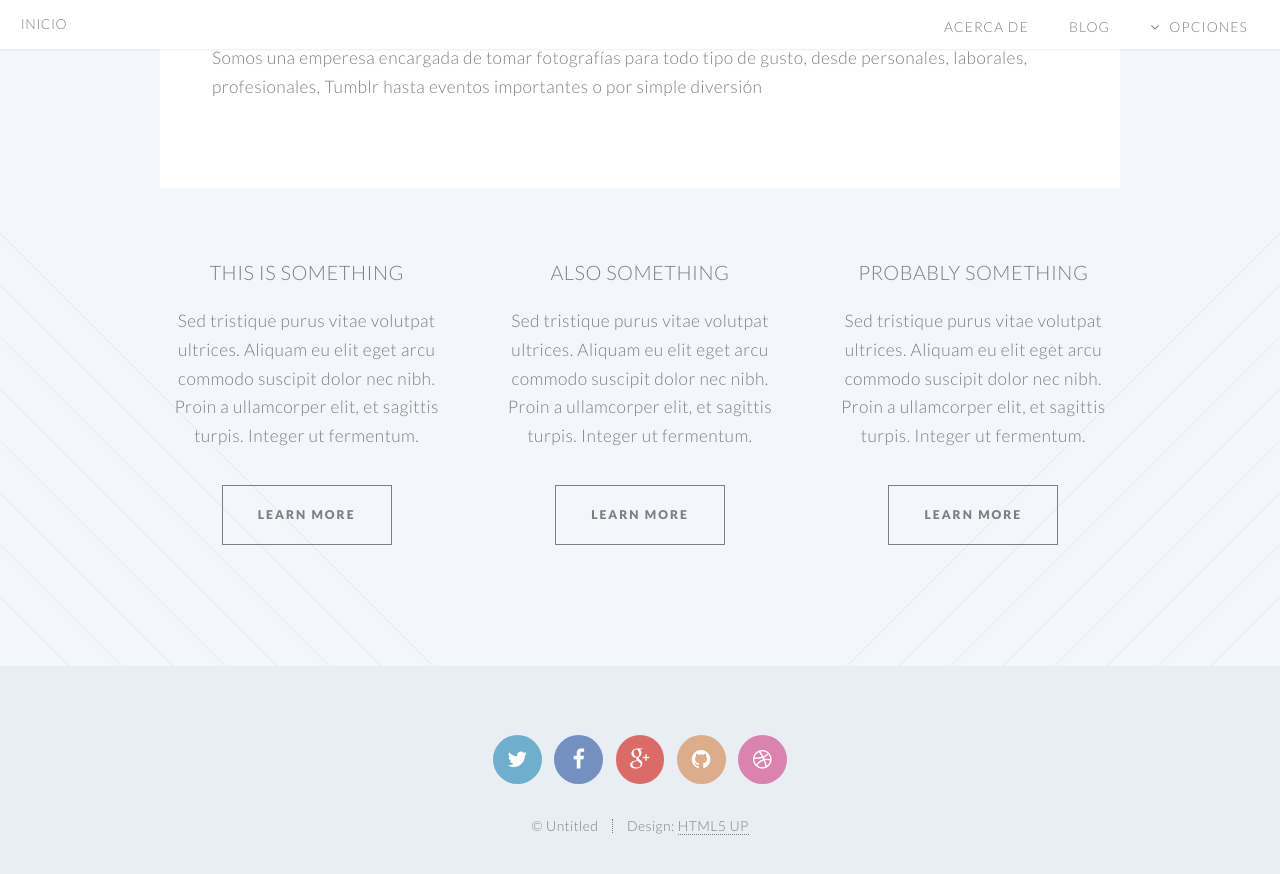
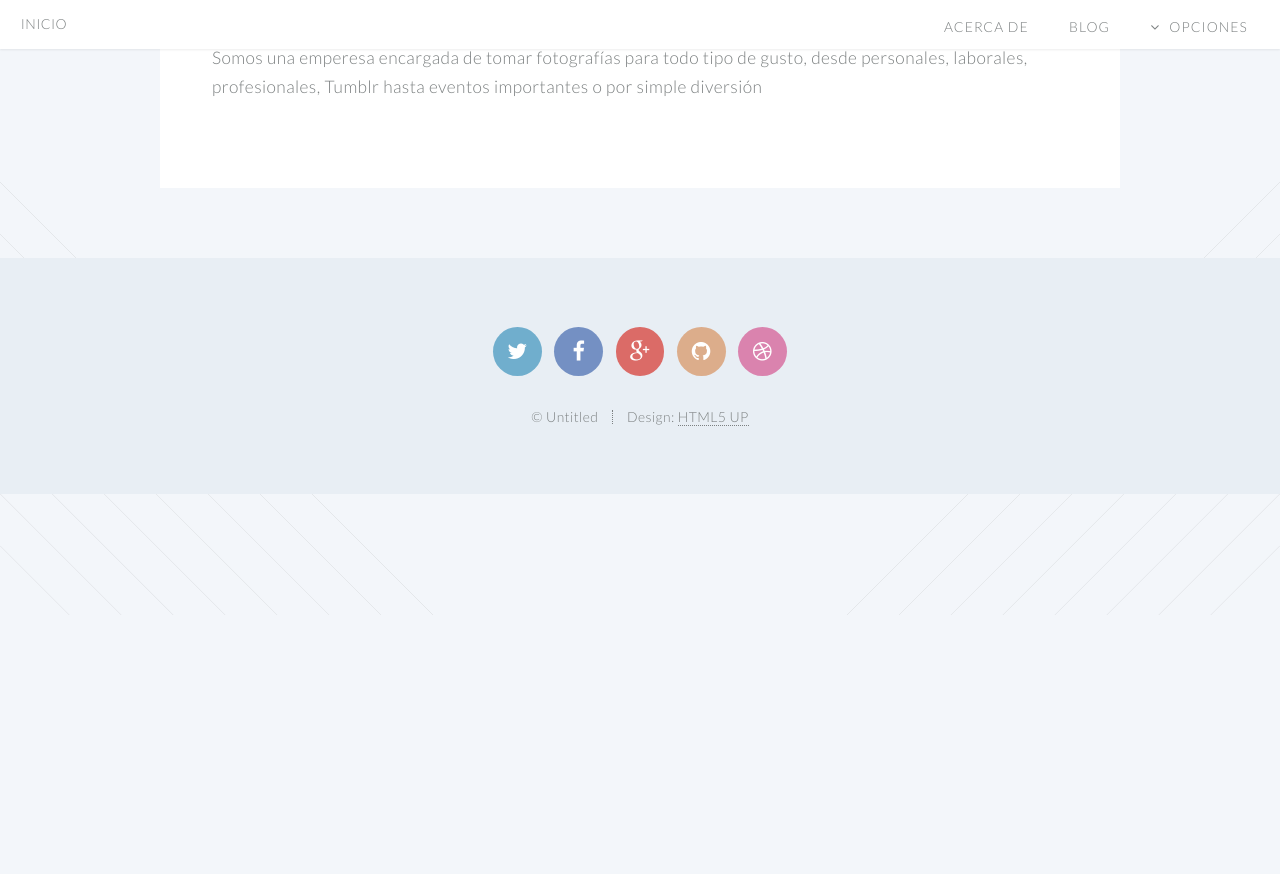
Before and after one commit to Vico2001/Vico2001.github.io, a Jekyll site: the page left-sidebar.html, which Jekyll copies as it is, in a window 1280 px wide and 900 px high, scrolled down 818 px. Shown: the top 874 px of the window. Built offline with Jekyll 4.4.1, drawn with Linux system fonts in a browser that asks for light colours; after the commit the page ends 1433 px from its top, so only the background shows below that.

Commit message:
Update left-sidebar.html

```diff
--- a/left-sidebar.html
+++ b/left-sidebar.html
@@ -82,58 +82,7 @@
 						</div>
 					</section>
 
-				<!-- Two -->
-					<section class="wrapper style1 container special">
-						<div class="row">
-							<div class="4u">
 
-								<section>
-									<header>
-										<h3>This is Something</h3>
-									</header>
-									<p>Sed tristique purus vitae volutpat ultrices. Aliquam eu elit eget arcu commodo suscipit dolor nec nibh. Proin a ullamcorper elit, et sagittis turpis. Integer ut fermentum.</p>
-									<footer>
-										<ul class="buttons">
-											<li><a href="#" class="button small">Learn More</a></li>
-										</ul>
-									</footer>
-								</section>
-
-							</div>
-							<div class="4u">
-
-								<section>
-									<header>
-										<h3>Also Something</h3>
-									</header>
-									<p>Sed tristique purus vitae volutpat ultrices. Aliquam eu elit eget arcu commodo suscipit dolor nec nibh. Proin a ullamcorper elit, et sagittis turpis. Integer ut fermentum.</p>
-									<footer>
-										<ul class="buttons">
-											<li><a href="#" class="button small">Learn More</a></li>
-										</ul>
-									</footer>
-								</section>
-
-							</div>
-							<div class="4u">
-
-								<section>
-									<header>
-										<h3>Probably Something</h3>
-									</header>
-									<p>Sed tristique purus vitae volutpat ultrices. Aliquam eu elit eget arcu commodo suscipit dolor nec nibh. Proin a ullamcorper elit, et sagittis turpis. Integer ut fermentum.</p>
-									<footer>
-										<ul class="buttons">
-											<li><a href="#" class="button small">Learn More</a></li>
-										</ul>
-									</footer>
-								</section>
-
-							</div>
-						</div>
-					</section>
-
-			</article>
 
 		<!-- Footer -->
 			<footer id="footer">
```
